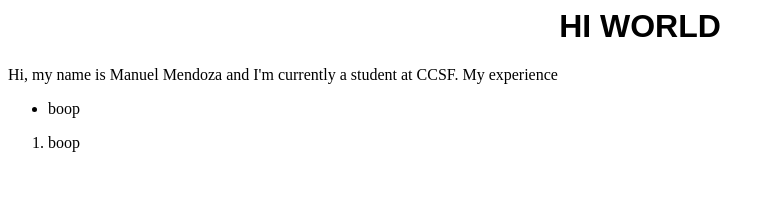
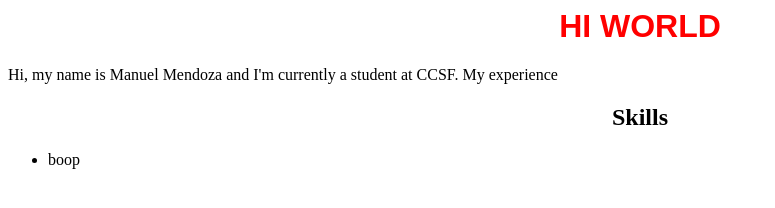
Before and after one commit to ManuelXMendoza18/ManuelM18.github.io, a plain HTML site: page index.html in a window 1280 px wide. Shown: the whole page, without its empty margins (0-775 px from the left). Drawn offline with Linux system fonts and the light colour scheme.

Commit message:
corrected html syntax

```diff
--- a/index.html
+++ b/index.html
@@ -7,11 +7,10 @@
  <body>
   <center><h1>HI WORLD</h1></center>
    <p>Hi, my name is Manuel Mendoza and I'm currently a student at CCSF. My experience </p>
+  <center><h2>Skills</h2></center>
     <ul>
      <li>boop</li>
     </ul>
-<ol>
-<li>boop</li>
-</ol>
+
  </body>
 </html>
--- a/style.css
+++ b/style.css
@@ -2,5 +2,5 @@ h1{
 font-family: Arial;
 }
 h1{
-color: rose
+color: red
 }
```
Lines whose indentation alone changed are shown as unchanged.
